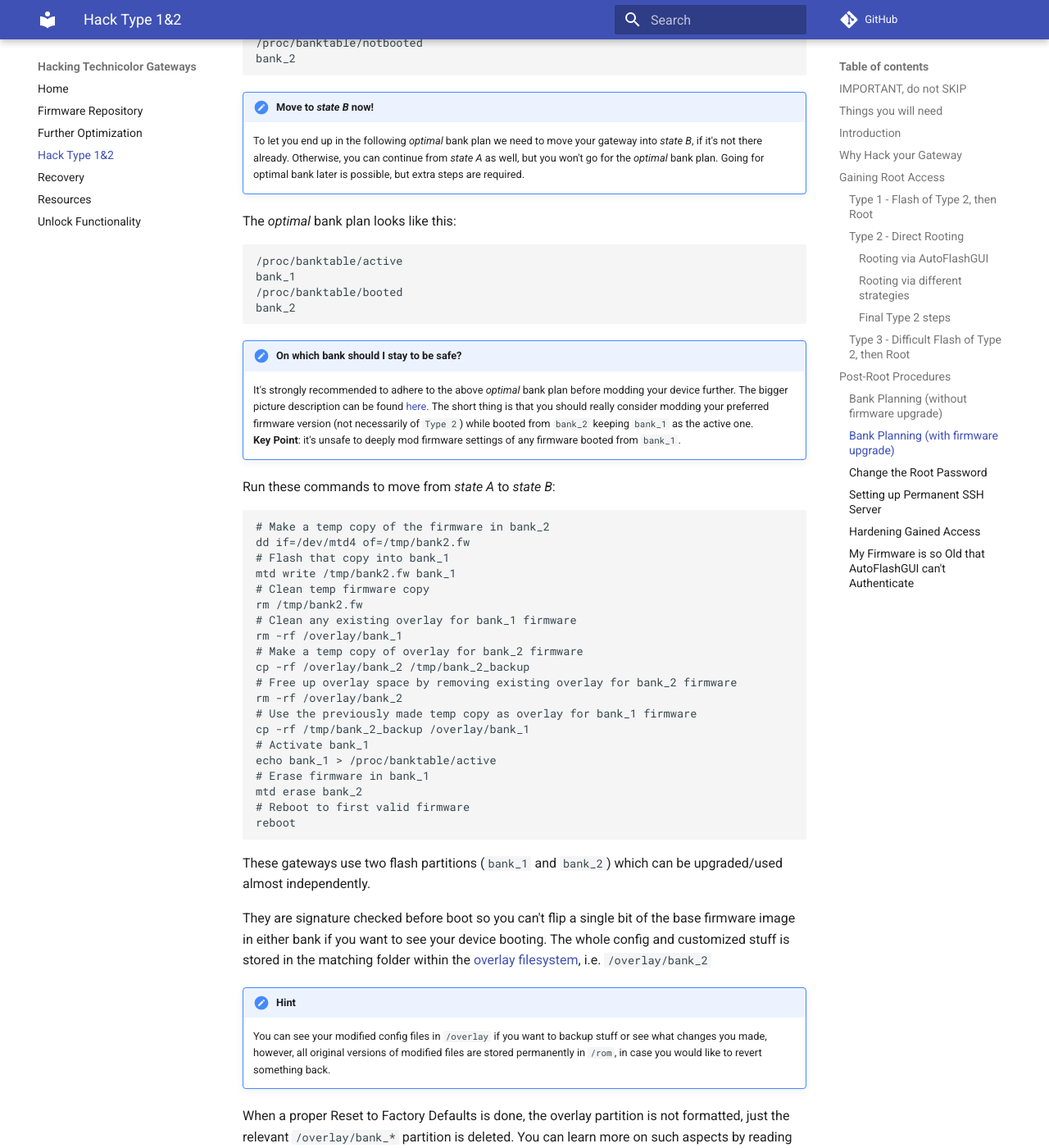
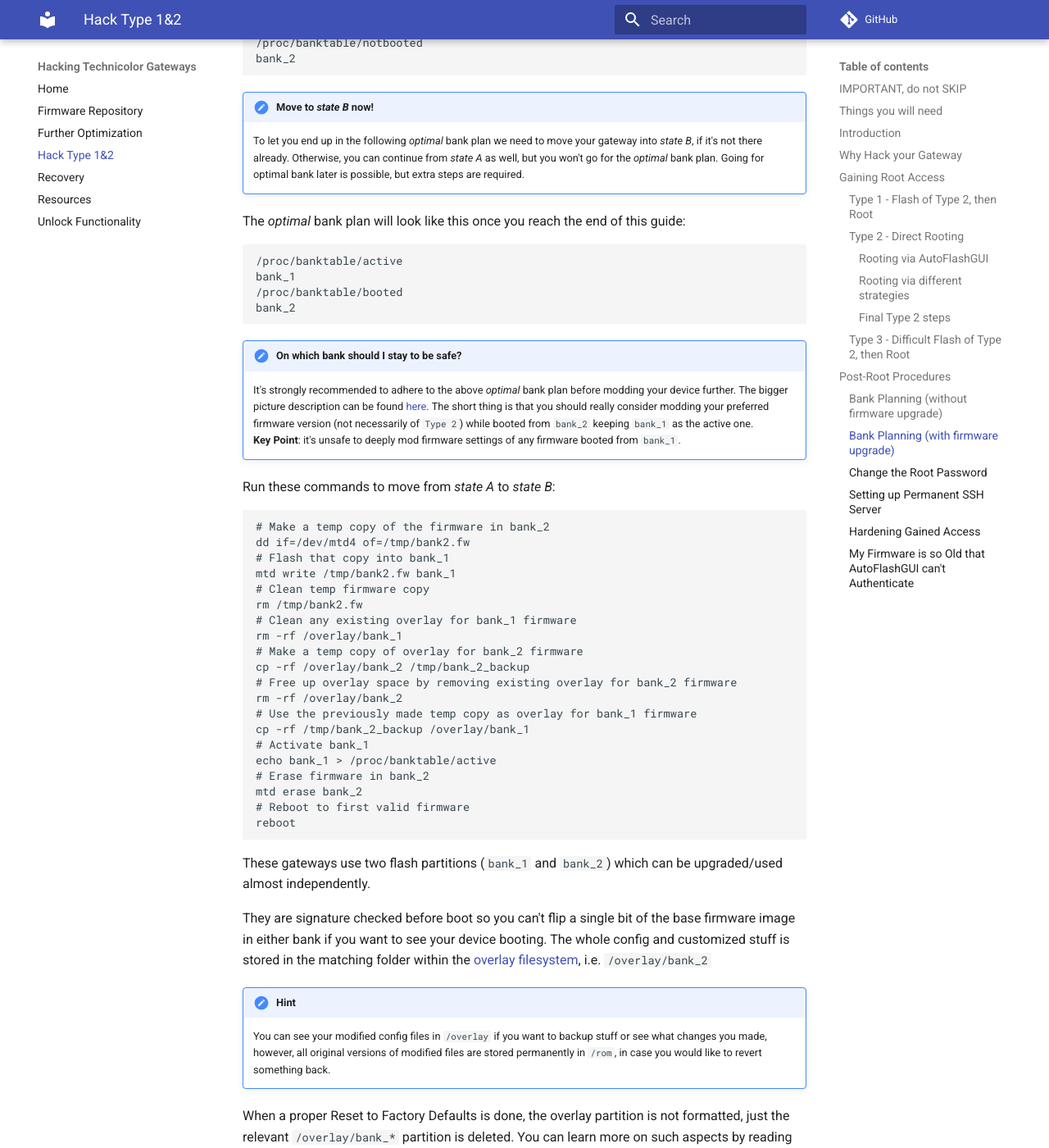
Before and after one commit to hack-technicolor/hack-technicolor, an MkDocs documentation site: the page built from docs/Hack Type 1&2.md, in a window 1280 px wide and 1400 px high, scrolled down 8845 px. Shown: the whole window at 82% size. Built offline with MkDocs 1.6.1 and Material for MkDocs 9.7.7, drawn with Linux system fonts in a browser that asks for light colours; comment, search, counter and statistics services are not loaded; some of the changed text lies outside the part shown.

Commit message:
Clarify that optimal bank plan is not ready yet

````diff
--- a/docs/Hack Type 1&2.md
+++ b/docs/Hack Type 1&2.md
@@ -262,7 +262,7 @@ bank_2
 !!! hint "Move to *state B* now!"
     To let you end up in the following *optimal* bank plan we need to move your gateway into *state B*, if it's not there already. Otherwise, you can continue from *state A* as well, but you won't go for the *optimal* bank plan. Going for optimal bank later is possible, but extra steps are required.
 
-The *optimal* bank plan looks like this:
+The *optimal* bank plan will look like this once you reach the end of this guide:
 
 ```bash
 /proc/banktable/active
@@ -294,7 +294,7 @@ rm -rf /overlay/bank_2
 cp -rf /tmp/bank_2_backup /overlay/bank_1
 # Activate bank_1
 echo bank_1 > /proc/banktable/active
-# Erase firmware in bank_1
+# Erase firmware in bank_2
 mtd erase bank_2
 # Reboot to first valid firmware
 reboot
@@ -356,6 +356,8 @@ mtd erase `cat /proc/banktable/booted`
 ```
 
 Then reboot and wait 3 to 4 minutes for the Gateway to boot into this "new" rooted bank. It will fail three attempts to boot from the empty active bank, then it will load your firmware from the inactive one.
+
+You should now be in the "optimal" bank plan state.
 
 !!! hint "Something went Wrong?"
     Flash back the same `Type 2` image you were up to now, following [BOOTP flashing](../Recovery/#bootp-flashing). If you followed the initial advice about bank planning, you will be back on the exact situation you were before the last command. Otherwise, you will likely need to solve a typical *soft-brick* issue: prepare some extra luck, perform a [RTFD](../Recovery/#reset-to-factory-defaults-rtfd) and then restart over from the beginning.
````
